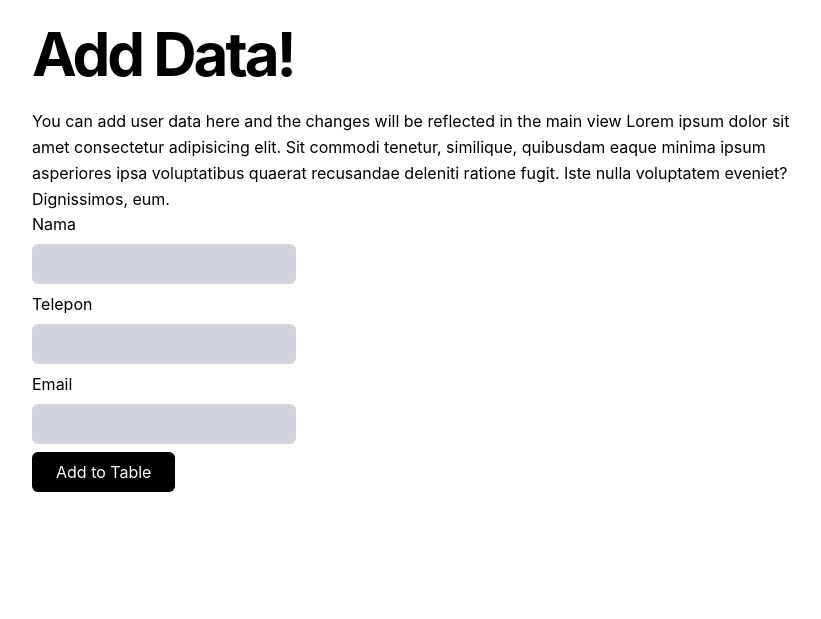
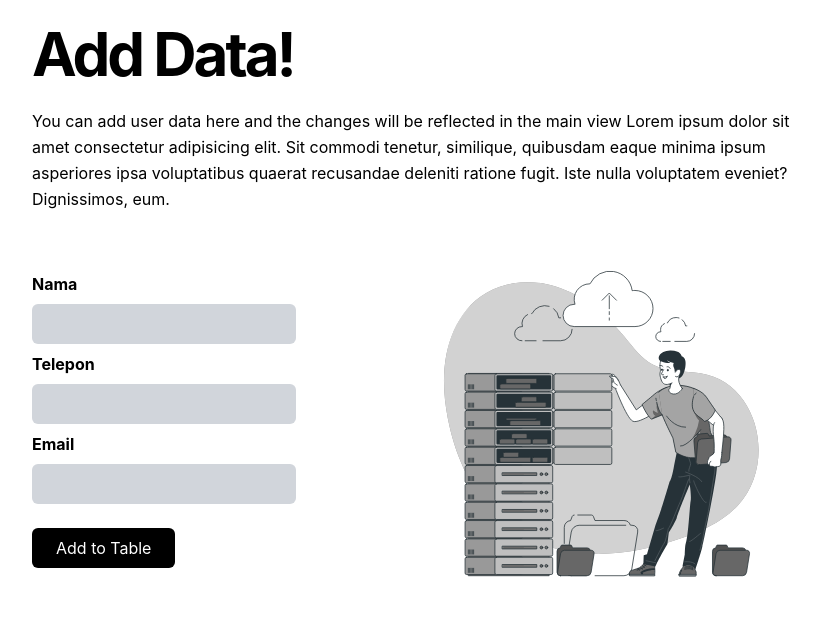
Before and after one commit to azeine/simple-crud-php, a PHP site: page /functions/insert.php in a window 1280 px wide. Shown: the top 619 px of the page, without its empty margins (224-1045 px from the left). Run offline with PHP 8.4, Linux system fonts and the light colour scheme; some web fonts are replaced.

Commit message:
feat : Major update
me confused

```diff
--- a/functions/insert.php
+++ b/functions/insert.php
@@ -1,7 +1,7 @@
 <?php
   require_once('./sql.php');
 
-  if (isset($_POST['submit'])) {
+  if (isset($_POST['submit-click'])) {
     $pName = $_POST['i-name'];
     $pPhone = $_POST['i-phone'];
     $pEmail = $_POST['i-email'];
@@ -19,22 +19,27 @@
   <meta http-equiv="X-UA-Compatible" content="IE=edge">
   <meta name="viewport" content="width=device-width, initial-scale=1.0">
   <link rel="stylesheet" href="../style/style.css">
+  <link rel="preconnect" href="https://rsms.me/">
+  <link rel="stylesheet" href="https://rsms.me/inter/inter.css">
   <title>Add Data</title>
 </head>
 
 <body class="px-8 md:px-24 lg:px-32 xl:px-64">
   <h1 class="font-bold text-6xl py-6 -tracking-wider">Add Data!</h1>
   <p class="leading-relaxed">You can add user data here and the changes will be reflected in the main view Lorem ipsum dolor sit amet consectetur adipisicing elit. Sit commodi tenetur, similique, quibusdam eaque minima ipsum asperiores ipsa voluptatibus quaerat recusandae deleniti ratione fugit. Iste nulla voluptatem eveniet? Dignissimos, eum.</p>
-  <form action="insert.php" method="post">
-    <p>Nama</p>
-    <input class="bg-gray-300 my-2 p-2 rounded-md" type="text" name="i-name" required>
-    <p>Telepon</p>
-    <input class="bg-gray-300 my-2 p-2 rounded-md" type="text" name="i-phone" required>
-    <p>Email</p>
-    <input class="bg-gray-300 my-2 p-2 rounded-md" type="text" name="i-email" required>
-    <br>
-    <button class="bg-black text-white p-2 px-6 rounded-md" type="submit" name="submit">Add to Table</button>
-  </form>
+  <div class="flex my-6 flex-row justify-between items-center">
+    <form action="insert.php" method="post" autocomplete="off">
+      <p class="font-bold">Nama</p>
+      <input class="bg-gray-300 my-2 p-2 rounded-md" type="text" name="i-name" required>
+      <p class="font-bold">Telepon</p>
+      <input class="bg-gray-300 my-2 p-2 rounded-md" type="text" name="i-phone" required>
+      <p class="font-bold">Email</p>
+      <input class="bg-gray-300 my-2 p-2 rounded-md" type="text" name="i-email" required>
+      <br>
+      <button class="bg-black text-white p-2 px-6 my-4 rounded-md" type="submit" name="submit-click">Add to Table</button>
+    </form>
+    <img class="hidden w-1/2 max-h-96 sm:block" src="../images/db.svg"></img>
+  </div>
 </body>
 
 </html>
--- a/index.php
+++ b/index.php
@@ -19,6 +19,8 @@
   <meta http-equiv="X-UA-Compatible" content="IE=edge">
   <meta name="viewport" content="width=device-width, initial-scale=1.0">
   <link rel='stylesheet' href="./style/style.css">
+  <link rel="preconnect" href="https://rsms.me/">
+  <link rel="stylesheet" href="https://rsms.me/inter/inter.css">
   <title>PHP</title>
 </head>
 
--- a/style/style.css
+++ b/style/style.css
@@ -518,22 +518,27 @@ video {
   margin-bottom: 0.5rem;
 }
 
-.mx-2 {
-  margin-left: 0.5rem;
-  margin-right: 0.5rem;
+.mx-6 {
+  margin-left: 1.5rem;
+  margin-right: 1.5rem;
 }
 
-.mx-1 {
-  margin-left: 0.25rem;
-  margin-right: 0.25rem;
+.my-6 {
+  margin-top: 1.5rem;
+  margin-bottom: 1.5rem;
 }
 
-.mr-1 {
-  margin-right: 0.25rem;
+.my-4 {
+  margin-top: 1rem;
+  margin-bottom: 1rem;
 }
 
 .mr-2 {
   margin-right: 0.5rem;
+}
+
+.mb-4 {
+  margin-bottom: 1rem;
 }
 
 .flex {
@@ -548,8 +553,48 @@ video {
   display: none;
 }
 
+.h-auto {
+  height: auto;
+}
+
+.max-h-28 {
+  max-height: 7rem;
+}
+
+.max-h-96 {
+  max-height: 24rem;
+}
+
 .w-full {
   width: 100%;
+}
+
+.w-32 {
+  width: 8rem;
+}
+
+.w-1\/2 {
+  width: 50%;
+}
+
+.w-3\/12 {
+  width: 25%;
+}
+
+.w-96 {
+  width: 24rem;
+}
+
+.w-auto {
+  width: auto;
+}
+
+.w-2\/5 {
+  width: 40%;
+}
+
+.max-w-5xl {
+  max-width: 64rem;
 }
 
 .flex-row {
@@ -576,22 +621,6 @@ video {
   border-radius: 0.375rem;
 }
 
-.rounded-full {
-  border-radius: 9999px;
-}
-
-.rounded-lg {
-  border-radius: 0.5rem;
-}
-
-.rounded-3xl {
-  border-radius: 1.5rem;
-}
-
-.rounded-2xl {
-  border-radius: 1rem;
-}
-
 .border-y {
   border-top-width: 1px;
   border-bottom-width: 1px;
@@ -609,6 +638,10 @@ video {
 
 .p-2 {
   padding: 0.5rem;
+}
+
+.p-4 {
+  padding: 1rem;
 }
 
 .px-5 {
@@ -672,7 +705,17 @@ video {
   background-color: rgb(243 244 246 / var(--tw-bg-opacity));
 }
 
+@media (min-width: 640px) {
+  .sm\:block {
+    display: block;
+  }
+}
+
 @media (min-width: 768px) {
+  .md\:hidden {
+    display: none;
+  }
+
   .md\:px-24 {
     padding-left: 6rem;
     padding-right: 6rem;
--- a/tailwind.config.js
+++ b/tailwind.config.js
@@ -1,8 +1,11 @@
 /** @type {import('tailwindcss').Config} */
 module.exports = {
-  content: ["./*.php"],
+  content: ["./**/*.php"],
   theme: {
     extend: {},
+    fontFamily: {
+      sans: "Inter"
+    }
   },
   plugins: [],
 }
```
Also changed, not shown: functions/edit.php (+9 -4 lines), images/db.svg (added), images/edit.svg (added).
